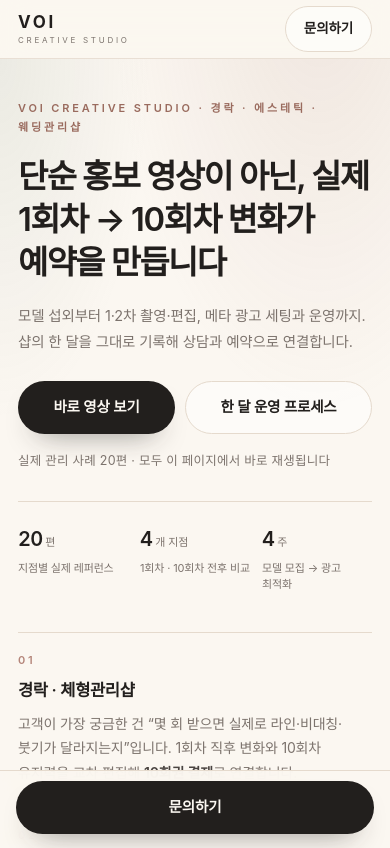
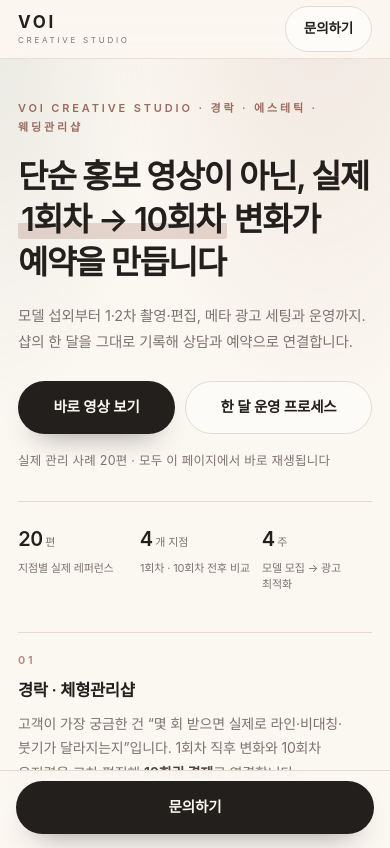
Before and after one commit to snow196830-stack/VOI, a plain HTML site: page index.html in a window 390 px wide. Shown: the top 848 px of the page. Drawn offline with Linux system fonts and the light colour scheme; a web font is replaced by a local one.

Commit message:
Hero highlight band, center representative reels, allow highlight wrap on mobile

```diff
--- a/styles.css
+++ b/styles.css
@@ -153,11 +153,8 @@ ul, ol { margin: 0; padding: 0; list-style: none; }
 }
 .hero h1 .hl {
   position: relative; white-space: nowrap; color: var(--ink);
-}
-.hero h1 .hl::after {
-  content: ""; position: absolute; left: -2px; right: -2px; bottom: 4px; height: 34%;
-  background: linear-gradient(90deg, rgba(180,133,122,.28), rgba(180,133,122,.14));
-  border-radius: 2px; z-index: -1;
+  background: linear-gradient(180deg, transparent 60%, rgba(180, 133, 122, .30) 60%);
+  padding: 0 3px; border-radius: 3px;
 }
 .hero-lead {
   margin-top: 24px; max-width: 56ch; color: var(--muted);
@@ -195,7 +192,7 @@ ul, ol { margin: 0; padding: 0; list-style: none; }
 .reel { margin: 0; }
 .reel-grid-2 {
   display: grid; grid-template-columns: repeat(2, minmax(0, 1fr));
-  gap: clamp(16px, 2.6vw, 32px); max-width: 720px;
+  gap: clamp(16px, 2.6vw, 32px); max-width: 760px; margin-inline: auto;
 }
 .reel-frame {
   position: relative;
@@ -426,6 +423,7 @@ ul, ol { margin: 0; padding: 0; list-style: none; }
   .hero { padding-top: 40px; }
   .hero h1 { font-size: clamp(27px, 8.4vw, 36px); letter-spacing: -.045em; }
   .hero h1 br { display: none; }
+  .hero h1 .hl { white-space: normal; }
   .hero-lead { font-size: 14.5px; margin-top: 18px; }
   .hero-actions { margin-top: 26px; }
   .hero-actions .btn { flex: 1 1 auto; }
```
